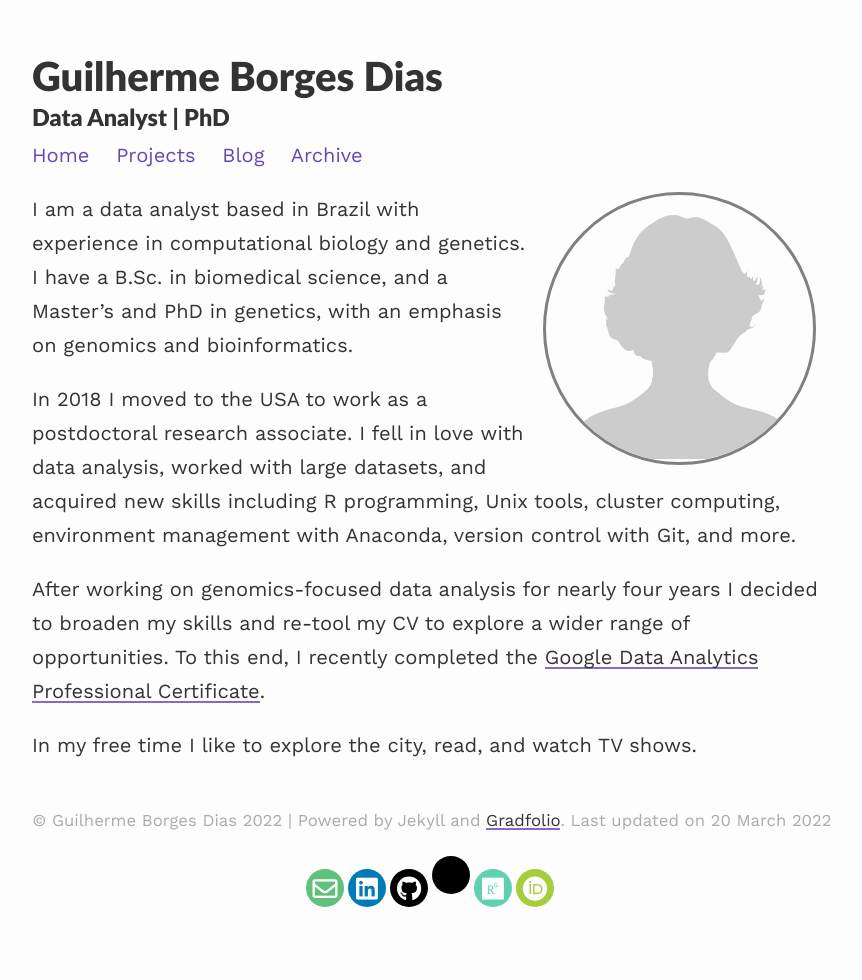
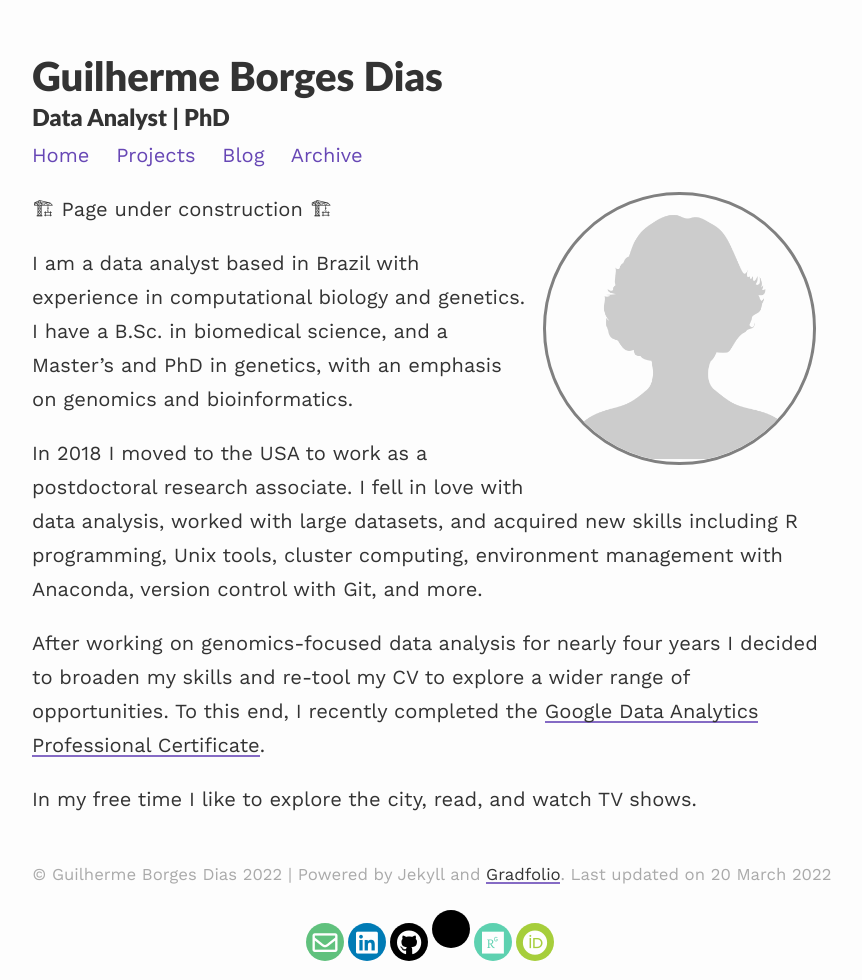
Before and after one commit to gbdias/home, a Jekyll site: the page built from index.md, in a window 1280 px wide. Shown: the whole page, without its empty margins (208-1070 px from the left). Built offline with Jekyll 4.4.1, drawn with Linux system fonts in a browser that asks for light colours; nearby versions of some CDN libraries; a style sheet for code colours, icons or effects is not loaded.

Commit message:
Update index.md

```diff
--- a/index.md
+++ b/index.md
@@ -6,6 +6,7 @@ profile:
   image: profile.png
 published: true
 ---
+🏗 Page under construction 🏗
 
 I am a data analyst based in Brazil with experience in computational biology and genetics. I have a B.Sc. in biomedical science, and a Master's and PhD in genetics, with an emphasis on genomics and bioinformatics.
 
```
